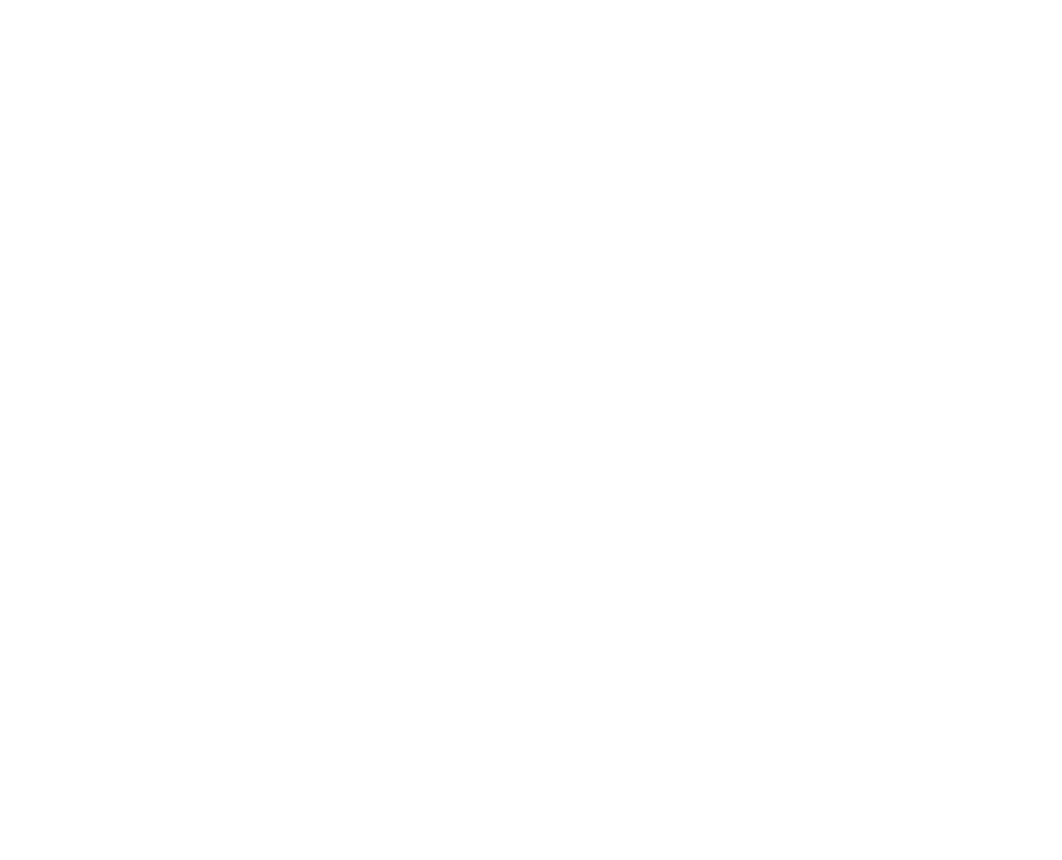
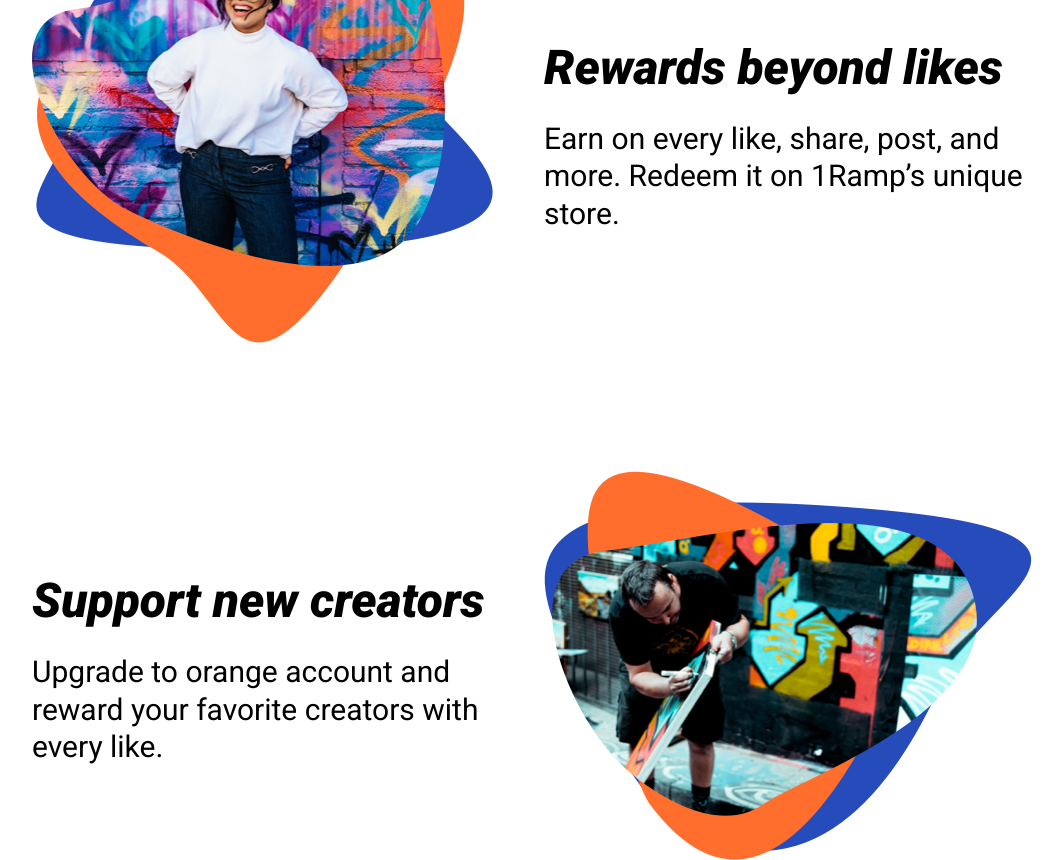
Before and after one commit to hapramp/about.gosocial.io, a React (Create React App) app: page / in a window 1280 px wide. Shown: the part 1680-2540 px from the top of the page, without its empty margins (96-1158 px from the left). Before the commit the page ends 1441 px from the top, so only its background shows below. Built offline with nearby package versions, Linux system fonts and the light colour scheme.

Commit message:
Adds feature sectoin

```diff
--- a/src/components/Home/index.js
+++ b/src/components/Home/index.js
@@ -1,12 +1,14 @@
 import React from 'react';
 import Hero from './sections/Hero';
 import About from './sections/About';
+import Feature from './sections/Feature';
 
 const index = () => {
   return (
     <main className="font-roboto antialiased">
       <Hero />
       <About />
+      <Feature />
     </main>
   );
 };
--- /dev/null
+++ b/src/components/Home/sections/Feature.js
@@ -0,0 +1,41 @@
+import React from 'react';
+
+import rewardImg from './img/reward-img.png';
+import suppdImg from './img/supp-img.png';
+
+const Feature = () => {
+  return (
+    <section>
+      <div className="max-w-5xl mx-auto mt-40">
+        {/* Reward Section */}
+        <div className="flex justify-center items-center">
+          <div className="w-1/2">
+           <img  src={rewardImg} alt=""/>
+          </div>
+
+          <div className="w-1/2">
+            <h2 className="font-black text-5xl italic">Rewards beyond likes</h2>
+            <p className="text-3xl leading-tight mt-4">
+              Earn on every like, share, post, and more. Redeem it on 1Ramp’s unique store.
+            </p>
+          </div>
+        </div>
+
+        {/* Support Section */}
+        <div className="flex justify-center items-center mt-32">
+          <div className="w-1/2">
+            <h2 className="font-black text-5xl italic">Support new creators</h2>
+            <p className="text-3xl leading-tight mt-4">
+            Upgrade to orange account and reward your favorite creators with every like.
+            </p>
+          </div>
+          <div className="w-1/2">
+           <img  src={suppdImg} alt=""/>
+          </div>
+        </div>
+      </div>
+    </section>
+  );
+};
+
+export default Feature;
```
Also changed, not shown: src/components/Home/sections/img/reward-img.png (added), src/components/Home/sections/img/supp-img.png (added).
